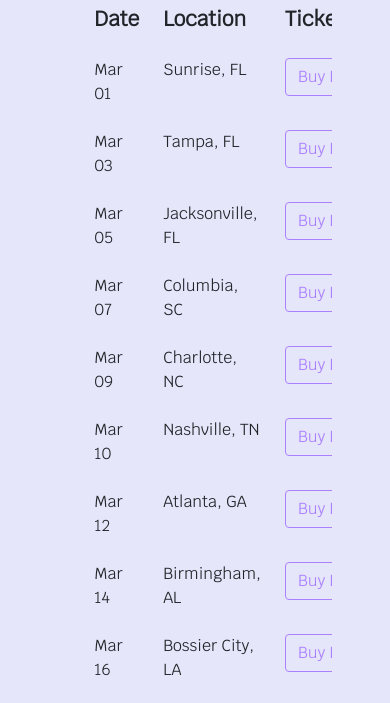
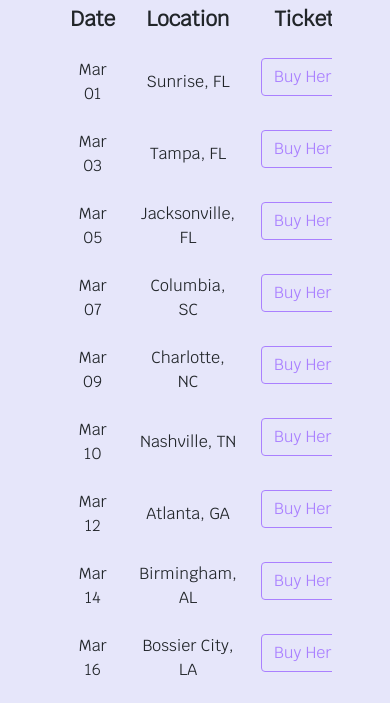
Before and after one commit to BTsao17/fabWebsite, a website: page public/html_doc/tours.html in a window 390 px wide. Shown: the part 141-844 px from the top of the page. Drawn offline with nearby package versions, Linux system fonts and the light colour scheme.

Commit message:
fixed table alignment on tour page, adjusted margins and image size on homepage

```diff
--- a/public/html_doc/tours.html
+++ b/public/html_doc/tours.html
@@ -53,67 +53,67 @@
                 <div class="col">
                     <div class="table-responsive">
                         <table class="table table-borderless table-hover">
-                            <thead>
+                            <thead class="text-center">
                                 <tr>
-                                    <th scope="col"></th>
+                                    <!-- <th scope="col"></th> -->
                                     <th scope="col">Date</th>
                                     <th scope="col">Location</th>
                                     <th scope="col">Tickets</th>
                                 </tr>
                             </thead>
-                            <tbody class="align-middle">
+                            <tbody class="text-center">
                                 <tr>
-                                    <th scope="row"></th>
-                                    <td>Mar 01</td>
-                                    <td>Sunrise, FL</td>
+                                    <!-- <th scope="row"></th> -->
+                                    <td class="align-middle">Mar 01</td>
+                                    <td class="align-middle">Sunrise, FL</td>
                                     <td><a class="btn btn-outline-primary" href="https://www.bandsintown.com/e/1009602561?app_id=45press&came_from=267&utm_medium=api&utm_source=public_api&utm_campaign=event" target=_blank role="button">Buy Here!</a></td>
                                 </tr>
                                 <tr>
-                                    <th scope="row"></th>
-                                    <td>Mar 03</td>
-                                    <td>Tampa, FL</td>
+                                    <!-- <th scope="row"></th> -->
+                                    <td class="align-middle">Mar 03</td>
+                                    <td class="align-middle">Tampa, FL</td>
                                     <td><a class="btn btn-outline-primary" href="https://www.bandsintown.com/e/1009602539?app_id=45press&came_from=267&utm_medium=api&utm_source=public_api&utm_campaign=event" target=_blank role="button">Buy Here!</a></td>
                                 </tr>
                                 <tr>
-                                    <th scope="row"></th>
-                                    <td>Mar 05</td>
-                                    <td>Jacksonville, FL</td>
+                                    <!-- <th scope="row"></th> -->
+                                    <td class="align-middle">Mar 05</td>
+                                    <td class="align-middle">Jacksonville, FL</td>
                                     <td><a class="btn btn-outline-primary" href="https://www.bandsintown.com/e/1009602555?app_id=45press&came_from=267&utm_medium=api&utm_source=public_api&utm_campaign=event" target=_blank role="button">Buy Here!</a></td>
                                 </tr>
                                 <tr>
-                                    <th scope="row"></th>
-                                    <td>Mar 07</td>
-                                    <td>Columbia, SC</td>
+                                    <!-- <th scope="row"></th> -->
+                                    <td class="align-middle">Mar 07</td>
+                                    <td class="align-middle">Columbia, SC</td>
                                     <td><a class="btn btn-outline-primary" href="https://www.bandsintown.com/e/1009602543?app_id=45press&came_from=267&utm_medium=api&utm_source=public_api&utm_campaign=event" target=_blank role="button">Buy Here!</a></td>
                                 </tr>
                                 <tr>
-                                    <th scope="row"></th>
-                                    <td>Mar 09</td>
-                                    <td>Charlotte, NC</td>
+                                    <!-- <th scope="row"></th> -->
+                                    <td class="align-middle">Mar 09</td>
+                                    <td class="align-middle">Charlotte, NC</td>
                                     <td><a class="btn btn-outline-primary" href="https://www.bandsintown.com/e/1009602535?app_id=45press&came_from=267&utm_medium=api&utm_source=public_api&utm_campaign=event" target=_blank role="button">Buy Here!</a></td>
                                 </tr>
                                 <tr>
-                                    <th scope="row"></th>
-                                    <td>Mar 10</td>
-                                    <td>Nashville, TN</td>
+                                    <!-- <th scope="row"></th> -->
+                                    <td class="align-middle">Mar 10</td>
+                                    <td class="align-middle">Nashville, TN</td>
                                     <td><a class="btn btn-outline-primary" href="https://www.bandsintown.com/e/1009602559?app_id=45press&came_from=267&utm_medium=api&utm_source=public_api&utm_campaign=event" target=_blank role="button">Buy Here!</a></td>
                                 </tr>
                                 <tr>
-                                    <th scope="row"></th>
-                                    <td>Mar 12</td>
-                                    <td>Atlanta, GA</td>
+                                    <!-- <th scope="row"></th> -->
+                                    <td class="align-middle">Mar 12</td>
+                                    <td class="align-middle">Atlanta, GA</td>
                                     <td><a class="btn btn-outline-primary" href="https://www.bandsintown.com/e/1009602548?app_id=45press&came_from=267&utm_medium=api&utm_source=public_api&utm_campaign=event" target=_blank role="button">Buy Here!</a></td>
                                 </tr>
                                 <tr>
-                                    <th scope="row"></th>
-                                    <td>Mar 14</td>
-                                    <td>Birmingham, AL</td>
+                                    <!-- <th scope="row"></th> -->
+                                    <td class="align-middle">Mar 14</td>
+                                    <td class="align-middle">Birmingham, AL</td>
                                     <td><a class="btn btn-outline-primary" href="https://www.bandsintown.com/e/1009602567?app_id=45press&came_from=267&utm_medium=api&utm_source=public_api&utm_campaign=even" target=_blank role="button">Buy Here!</a></td>
                                 </tr>
                                 <tr>
-                                    <th scope="row"></th>
-                                    <td>Mar 16</td>
-                                    <td>Bossier City, LA</td>
+                                    <!-- <th scope="row"></th> -->
+                                    <td class="align-middle">Mar 16</td>
+                                    <td class="align-middle">Bossier City, LA</td>
                                     <td><a class="btn btn-outline-primary" href="https://www.bandsintown.com/e/1009602542?app_id=45press&came_from=267&utm_medium=api&utm_source=public_api&utm_campaign=event" target=_blank role="button">Buy Here!</a></td>
                                 </tr>
                             </tbody>
```
Also changed, not shown: public/index.html (+4 -4 lines), public/scss/homepage.scss (+13 -7 lines), public/css/homepage.css.
